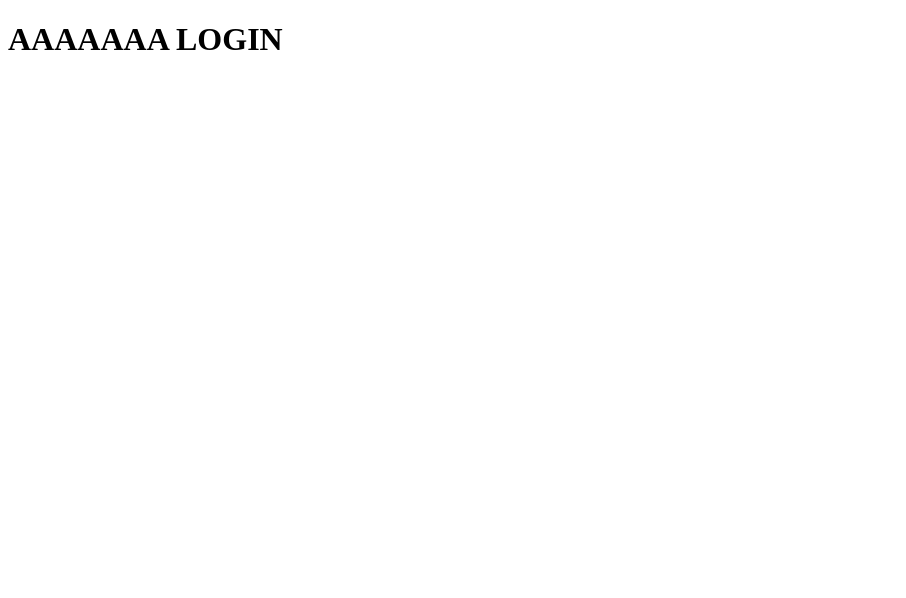
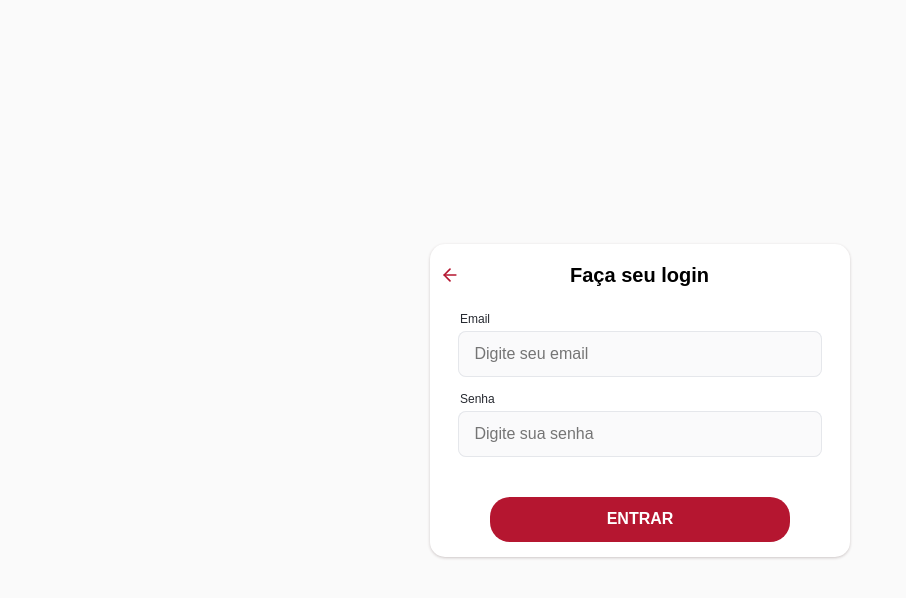
Before and after one commit to igorulian/desafio-roteirizador, a React (Create React App) app in the folder frontend/: page /login in a window 1280 px wide. Shown: the top 598 px of the page, without its empty margins (0-906 px from the left). Built offline with nearby package versions, Linux system fonts and the light colour scheme.

Commit message:
add login/register page

```diff
--- a/frontend/package.json
+++ b/frontend/package.json
@@ -12,8 +12,10 @@
     "@types/react-dom": "^17.0.0",
     "react": "^17.0.2",
     "react-dom": "^17.0.2",
+    "react-icons": "^4.3.1",
     "react-router-dom": "^5.3.0",
     "react-scripts": "4.0.3",
+    "styled-components": "^5.3.1",
     "typescript": "^4.1.2",
     "web-vitals": "^1.0.1"
   },
@@ -43,6 +45,7 @@
   },
   "devDependencies": {
     "@types/react-router-dom": "^5.3.1",
+    "@types/styled-components": "^5.1.15",
     "@typescript-eslint/eslint-plugin": "^5.0.0",
     "@typescript-eslint/parser": "^5.0.0",
     "eslint": "^7.12.1",
--- /dev/null
+++ b/frontend/src/components/colors.ts
@@ -0,0 +1,6 @@
+
+export const colors = {
+  primary: '#b51630',
+  secundary: '#30706F',
+  background: '#FFF8DC'
+}
--- a/frontend/src/index.tsx
+++ b/frontend/src/index.tsx
@@ -1,6 +1,7 @@
 import React from 'react'
 import ReactDOM from 'react-dom'
 import App from './App'
+import './styles.css'
 
 ReactDOM.render(
   <React.StrictMode>
--- /dev/null
+++ b/frontend/src/pages/Auth/index.tsx
@@ -0,0 +1,23 @@
+import React, { useState } from 'react'
+import Login from './login'
+import Register from './register'
+import { Page } from './styles'
+
+const Auth:React.FC = () => {
+  const [page, setPage] = useState('login')
+
+  function changePage () {
+    setPage(page === 'login' ? 'register' : 'login')
+  }
+
+  return (
+    <Page>
+      {page === 'login'
+        ? <Login onChangePage={() => changePage()}/>
+        : <Register onChangePage={() => changePage()}/>
+      }
+    </Page>
+  )
+}
+
+export default Auth
--- /dev/null
+++ b/frontend/src/pages/Auth/login.tsx
@@ -0,0 +1,37 @@
+import React from 'react'
+import { Input, LoginButton, LoginContainer, LoginTitle, InputContainer, InputTitle, TitleContainer } from './styles'
+import { FiArrowLeft } from 'react-icons/fi'
+import { IconContext } from 'react-icons'
+import { colors } from '../../components/colors'
+
+interface LoginProps {
+  onChangePage: Function
+}
+
+const Login:React.FC<LoginProps> = (props:LoginProps) => {
+  return (
+      <LoginContainer>
+        <TitleContainer>
+          <IconContext.Provider value={{ color: `${colors.primary}`, size: '20px', style: { cursor: 'pointer', marginRight: '100px' } }}>
+            <FiArrowLeft onClick={() => props.onChangePage()}/>
+          </IconContext.Provider>
+
+          <LoginTitle> Faça seu login </LoginTitle>
+        </TitleContainer>
+
+        <InputContainer>
+          <InputTitle> Email </InputTitle>
+          <Input placeholder='Digite seu email'/>
+        </InputContainer>
+
+        <InputContainer>
+          <InputTitle> Senha </InputTitle>
+          <Input placeholder='Digite sua senha'/>
+        </InputContainer>
+
+        <LoginButton> ENTRAR </LoginButton>
+      </LoginContainer>
+  )
+}
+
+export default Login
--- /dev/null
+++ b/frontend/src/pages/Auth/register.tsx
@@ -0,0 +1,41 @@
+import React from 'react'
+import { Input, LoginButton, LoginContainer, LoginTitle, GoToLogin, GoToLoginButton, InputContainer, InputTitle } from './styles'
+
+interface RegisterProps {
+  onChangePage: Function
+}
+
+const Register:React.FC<RegisterProps> = (props:RegisterProps) => {
+  return (
+        <LoginContainer>
+        <LoginTitle> Faça seu cadastro </LoginTitle>
+
+        <InputContainer>
+          <InputTitle> Nome completo </InputTitle>
+          <Input placeholder='Digite seu nome'/>
+        </InputContainer>
+
+        <InputContainer>
+          <InputTitle> Email </InputTitle>
+          <Input placeholder='Digite seu email'/>
+        </InputContainer>
+
+        <InputContainer>
+          <InputTitle> Senha </InputTitle>
+          <Input placeholder='Digite sua senha'/>
+        </InputContainer>
+
+        <InputContainer>
+          <InputTitle> Repita sua senha </InputTitle>
+          <Input placeholder='Digite sua senha novamente'/>
+        </InputContainer>
+
+        <LoginButton> ENTRAR </LoginButton>
+
+        <GoToLogin> Já possui uma conta? </GoToLogin>
+        <GoToLoginButton onClick={() => props.onChangePage()}> Clique aqui </GoToLoginButton>
+      </LoginContainer>
+  )
+}
+
+export default Register
--- /dev/null
+++ b/frontend/src/pages/Auth/styles.ts
@@ -0,0 +1,118 @@
+import styled from 'styled-components'
+import { colors } from '../../components/colors'
+
+export const Page = styled.div`
+    display: flex;
+    position: absolute;
+    width: 100%;
+    height: 100%;
+    align-items: center;
+    justify-content: center;
+    background-color: #fafafa;
+`
+
+export const LoginContainer = styled.div`
+    display: flex;
+    flex-direction: column;
+    justify-content: center;
+    align-items: center;
+    width: 400px;
+    height: fit-content;
+    background-color: #fff;
+    box-shadow: 0 1px 3px #cdc6c6;
+    border-radius: 15px;
+    padding: 10px;
+`
+
+export const LoginTitle = styled.p`
+    @import url('https://fonts.googleapis.com/css2?family=Public+Sans:wght@700&display=swap');
+    font-family: 'Public Sans', sans-serif;
+    font-size: 20px;
+    font-weight: bold;
+    margin: 10px;
+`
+
+export const InputContainer = styled.div`
+    display: flex;
+    flex-direction: column;
+    width: 90%;
+`
+
+export const InputTitle = styled.p`
+    @import url('https://fonts.googleapis.com/css2?family=Public+Sans:wght@700&display=swap');
+    font-family: 'Public Sans', sans-serif;
+    font-size: 12px;
+    color: #262930;
+    margin-top: 15px;
+    margin-bottom: 5px;
+`
+
+export const Input = styled.input`
+    @import url('https://fonts.googleapis.com/css2?family=Public+Sans:wght@700&display=swap');
+    height: 30px;
+    width: 92%;
+    color: #262930;
+    border-radius: 8px;
+    box-shadow: #e5e7eb 0px 0px 0px 1px inset;
+    background: #fafafb none repeat scroll 0% 0%;
+    padding: 8px 16px;
+    font-size: 16px;
+    line-height: 24px;
+    outline: currentcolor none medium;
+    border: medium none;
+    font-family: inherit;
+    text-overflow: ellipsis;
+    z-index: 1;
+    transition: box-shadow 0.5s ease 0s;
+    appearance: none;
+    align-self: center;
+    font-weight: normal;
+    font-family: 'Public Sans', sans-serif;
+`
+export const LoginButton = styled.button`
+    @import url('https://fonts.googleapis.com/css2?family=Public+Sans:wght@700&display=swap');
+    font-size: 18px;
+    color: #fff;
+    font-size: 16px;
+    font-weight: 700;
+    font-family: 'Public Sans', sans-serif;
+    display: flex;
+    height: 45px;
+    width: 75%;
+    background-color: ${colors.primary};
+    border: none;
+    border-radius: 20px;
+    align-self: center;
+    align-items: center;
+    justify-content: center;
+    cursor: pointer;
+    margin: 10px;
+    margin-top: 40px;
+    margin-bottom: 5px;
+`
+
+export const GoToLogin = styled.p`
+    @import url('https://fonts.googleapis.com/css2?family=Public+Sans:wght@700&display=swap');
+    font-family: 'Public Sans', sans-serif;
+    font-size: 13px;
+    margin-top: 10px;
+    color: #ccc;
+`
+
+export const GoToLoginButton = styled.p`
+    @import url('https://fonts.googleapis.com/css2?family=Public+Sans:wght@700&display=swap');
+    font-family: 'Public Sans', sans-serif;
+    font-size: 13px;
+    color: #6b6b6b;
+    font-weight: bold;
+    text-decoration: underline;
+    cursor: pointer;
+`
+
+export const TitleContainer = styled.div`
+    display: flex;
+    width: 100%;
+    height: fit-content;
+    align-items: center;
+    justify-content: flex-start;
+`
--- /dev/null
+++ b/frontend/src/pages/Dashboard/index.tsx
@@ -0,0 +1,11 @@
+import React from 'react'
+
+const Dashboard:React.FC = () => {
+  return (
+    <div className="App">
+      <h1> Dashboard </h1>
+    </div>
+  )
+}
+
+export default Dashboard
--- a/frontend/src/pages/Login/index.tsx
+++ /dev/null
@@ -1,11 +0,0 @@
-import React from 'react'
-
-const Login:React.FC = () => {
-  return (
-    <div className="App">
-      <h1> AAAAAAA LOGIN </h1>
-    </div>
-  )
-}
-
-export default Login
--- a/frontend/src/routes.tsx
+++ b/frontend/src/routes.tsx
@@ -1,7 +1,7 @@
 import React from 'react'
 import { Route, Switch, Redirect, RouteProps } from 'react-router-dom'
 import Dashboard from './pages/Dashboard'
-import Login from './pages/Login'
+import Auth from './pages/Auth'
 
 const PrivateRoute = ({ ...rest }: RouteProps) => {
   const isAuthenticated = !!localStorage.getItem('token')
@@ -12,7 +12,7 @@ const PrivateRoute = ({ ...rest }: RouteProps) => {
 const Routes:React.FC = () => {
   return (
     <Switch>
-        <Route exact path = '/login' component={Login}/>
+        <Route exact path = '/login' component={Auth}/>
         <PrivateRoute exact path = '/' component={Dashboard} />
     </Switch>
   )
--- /dev/null
+++ b/frontend/src/styles.css
@@ -0,0 +1,4 @@
+* {
+    margin: 0;
+    padding: 0;
+}
```
Also changed, not shown: 1 other file (tests, documents, lock files or other folders).
